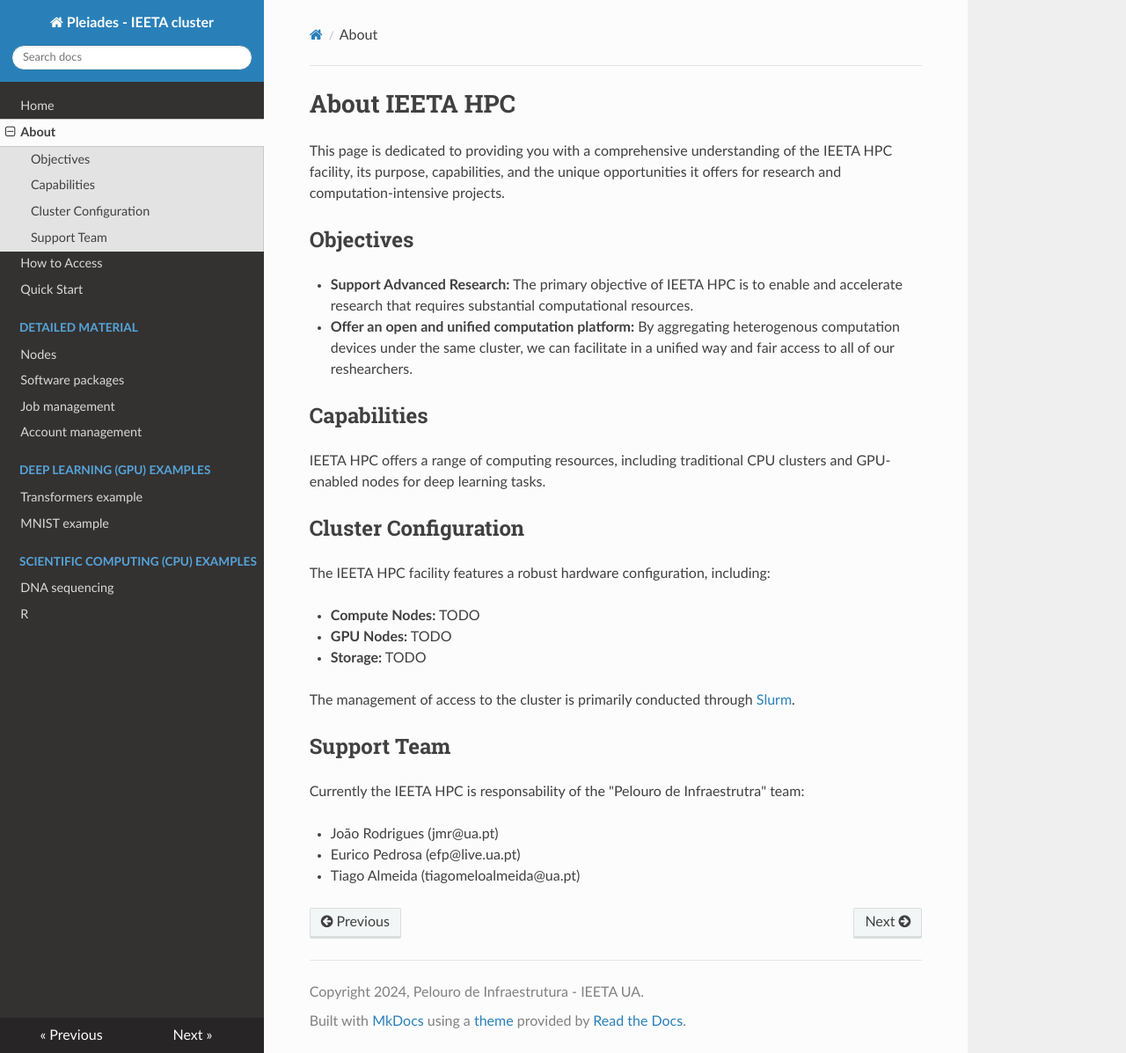
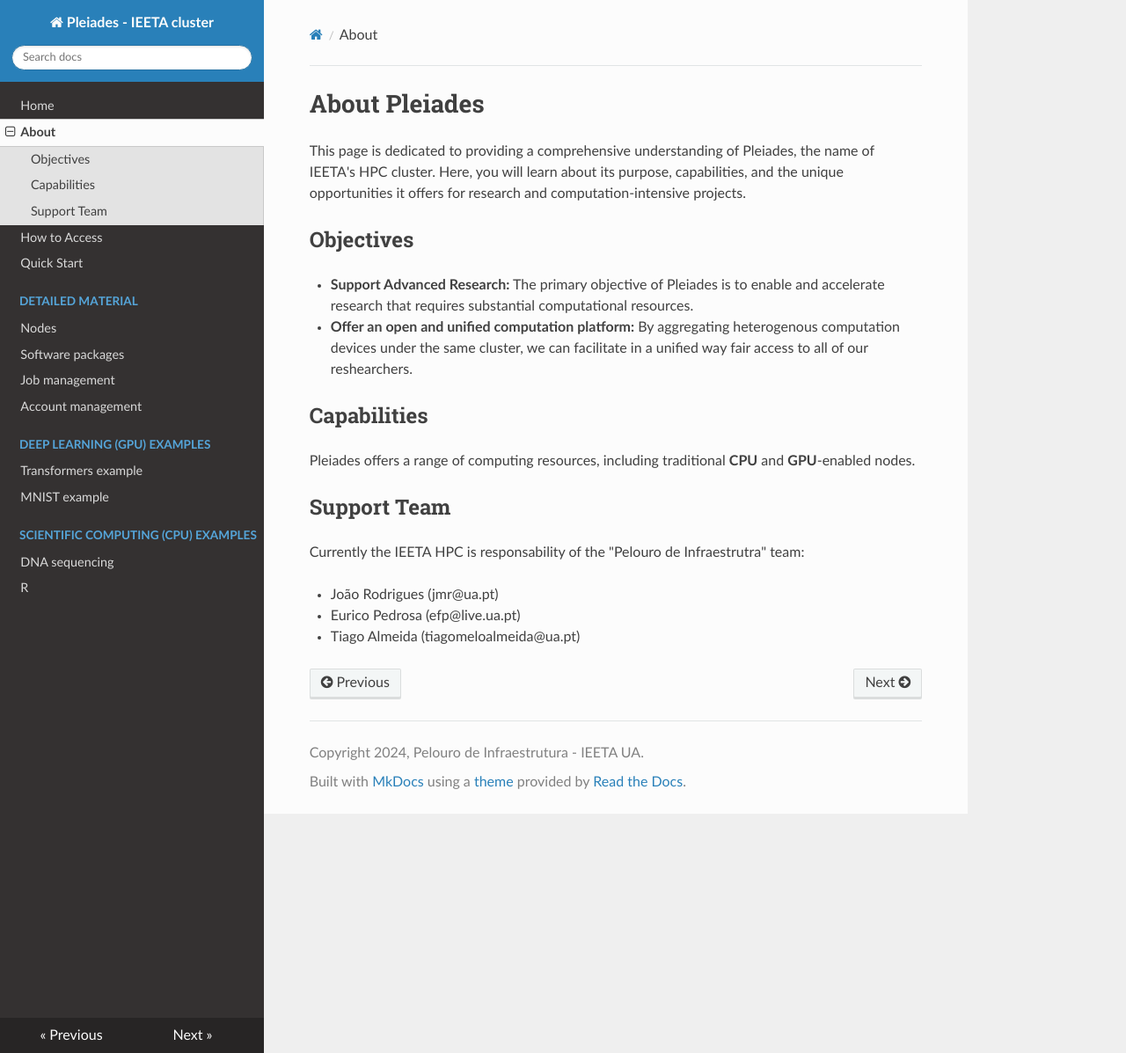
Before and after one commit to ieeta-pt/HPC-guides, an MkDocs documentation site: the page built from docs/about.md, in a window 1280 px wide and 1197 px high. Shown: the whole window at 88% size. Built offline with MkDocs 1.6.1, drawn with Linux system fonts in a browser that asks for light colours; nearby versions of some CDN libraries.

Commit message:
Update about.md

```diff
--- a/docs/about.md
+++ b/docs/about.md
@@ -1,25 +1,15 @@
-# About IEETA HPC
+# About Pleiades
 
-This page is dedicated to providing you with a comprehensive understanding of the IEETA HPC facility, its purpose, capabilities, and the unique opportunities it offers for research and computation-intensive projects.
+This page is dedicated to providing a comprehensive understanding of Pleiades, the name of IEETA's HPC cluster. Here, you will learn about its purpose, capabilities, and the unique opportunities it offers for research and computation-intensive projects.
 
 ## Objectives
 
-- **Support Advanced Research:** The primary objective of IEETA HPC is to enable and accelerate research that requires substantial computational resources.
-- **Offer an open and unified computation platform:** By aggregating heterogenous computation devices under the same cluster, we can facilitate in a unified way and fair access to all of our reshearchers.
+- **Support Advanced Research:** The primary objective of Pleiades is to enable and accelerate research that requires substantial computational resources.
+- **Offer an open and unified computation platform:** By aggregating heterogenous computation devices under the same cluster, we can facilitate in a unified way fair access to all of our reshearchers.
 
 ## Capabilities
 
-IEETA HPC offers a range of computing resources, including traditional CPU clusters and GPU-enabled nodes for deep learning tasks.
-
-## Cluster Configuration
-
-The IEETA HPC facility features a robust hardware configuration, including:
-
-- **Compute Nodes:** TODO
-- **GPU Nodes:** TODO
-- **Storage:** TODO
-
-The management of access to the cluster is primarily conducted through [Slurm](https://slurm.schedmd.com/documentation.html).
+Pleiades offers a range of computing resources, including traditional **CPU** and **GPU**-enabled nodes.
 
 ## Support Team
 
```
